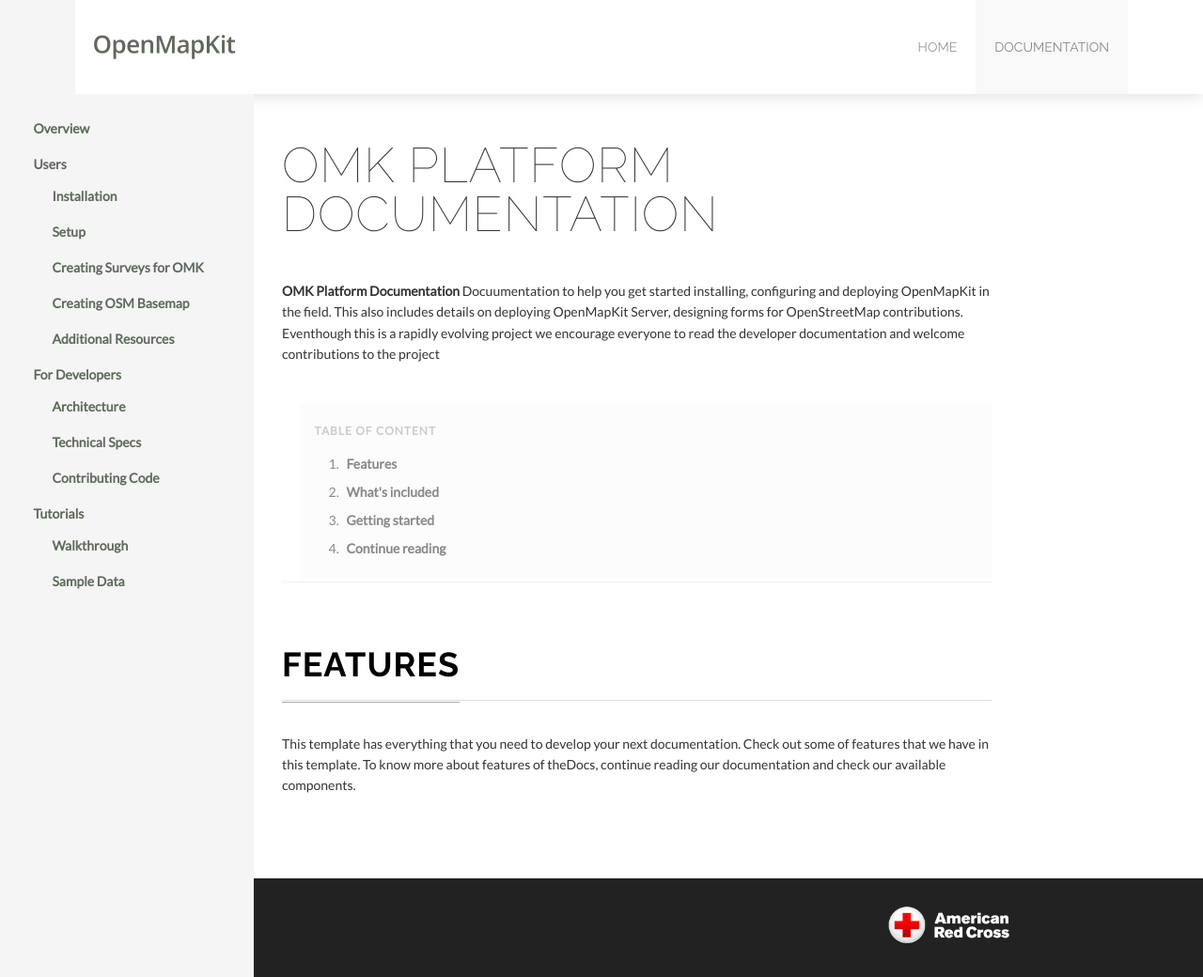
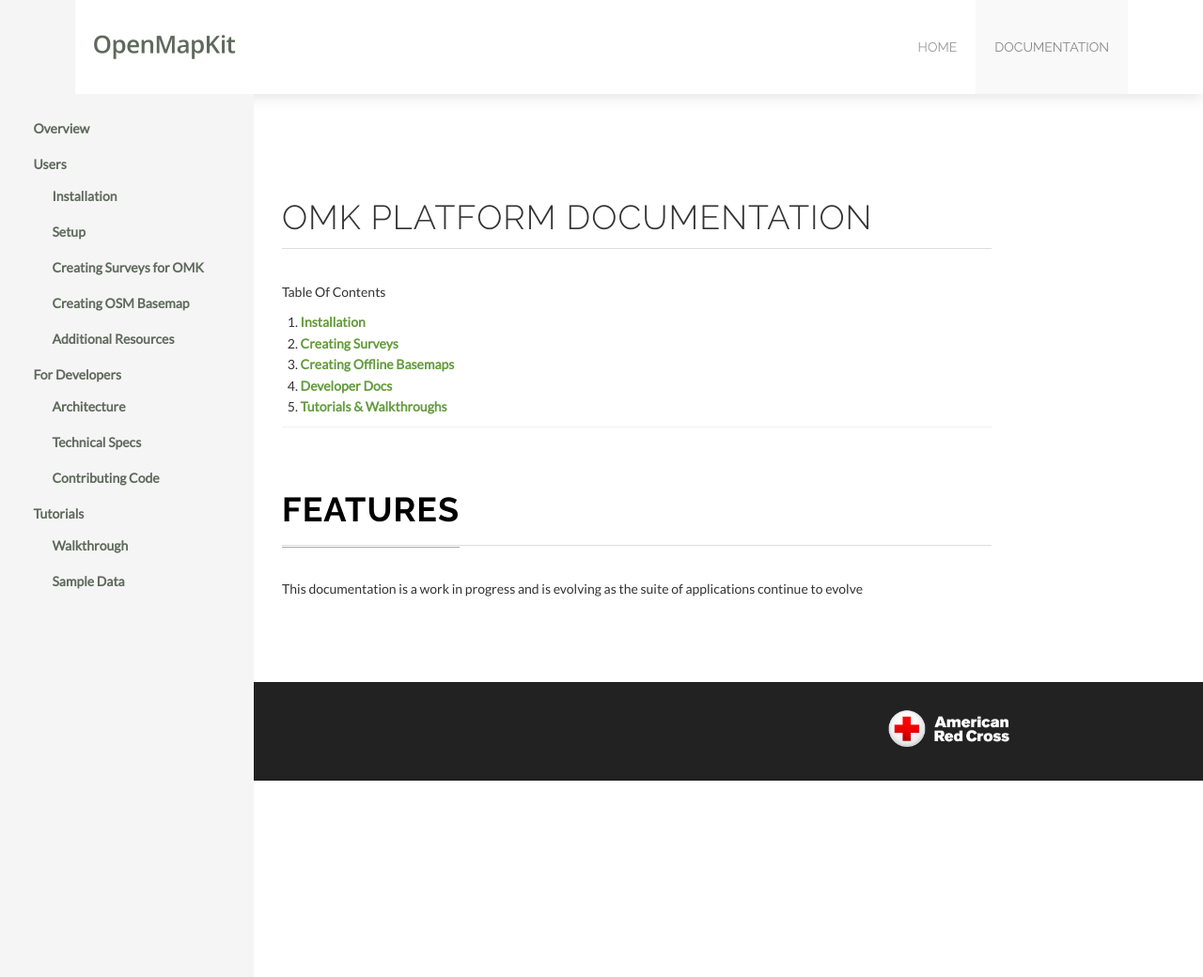
Before and after one commit to posm/OpenMapKitWebsite, a Jekyll site: the page built from docs.html, in a window 1280 px wide and 1040 px high. Shown: the whole window at 94% size. Built offline with Jekyll 4.4.1, drawn with Linux system fonts in a browser that asks for light colours.

Commit message:
front page docs mods

```diff
--- a/docs.html
+++ b/docs.html
@@ -12,27 +12,27 @@
     <article class="col-md-12 col-sm-12 main-content new-sidebar-main-padding" role="main">
 
         <header>
-            <h1>{{ site.data.docs-home.header.title }}</h1>
+            <h2>{{ site.data.docs-home.header.title }}</h2>
 
             <p>
-                <strong>{{ site.data.docs-home.header.title }}</strong>
-                {{ site.data.docs-home.header.text }}
+               <!-- <strong>{{ site.data.docs-home.header.title }}</strong>
+                {{ site.data.docs-home.header.text }}-->
+            Table Of Contents
             </p>
 
-            <ol class="toc">
-                <li><a href="#features">Features</a></li>
-                <li><a href="#what_included">What's included</a></li>
-                <li><a href="#getting_started">Getting started</a></li>
-                <li><a href="#continue_reading">Continue reading</a></li>
+            <ol >
+                <li><a href="docs_install.html">Installation</a></li>
+                <li><a href="docs_odkformsforomk.html">Creating Surveys</a></li>
+                <li><a href="docs_creatingbasemaps.html">Creating Offline Basemaps</a></li>
+                <li><a href="docs_developers.html">Developer Docs</a></li>
+                <li><a href="docs_walkthrough.html">Tutorials & Walkthroughs</a></li>
             </ol>
         </header>
 
         <section>
             <h2 id="features">Features</h2>
 
-            <p>This template has everything that you need to develop your next documentation. Check out some of
-                features that we have in this template. To know more about features of theDocs, continue reading
-                our documentation and check our available components.</p>
+            <p>This documentation is a work in progress and is evolving as the suite of applications continue to evolve</p>
             <br>
 
         </section>
```
Also changed, not shown: _includes/OpenDataKit-Forms-for-OpenMapKit.md (+1 -1 lines).
